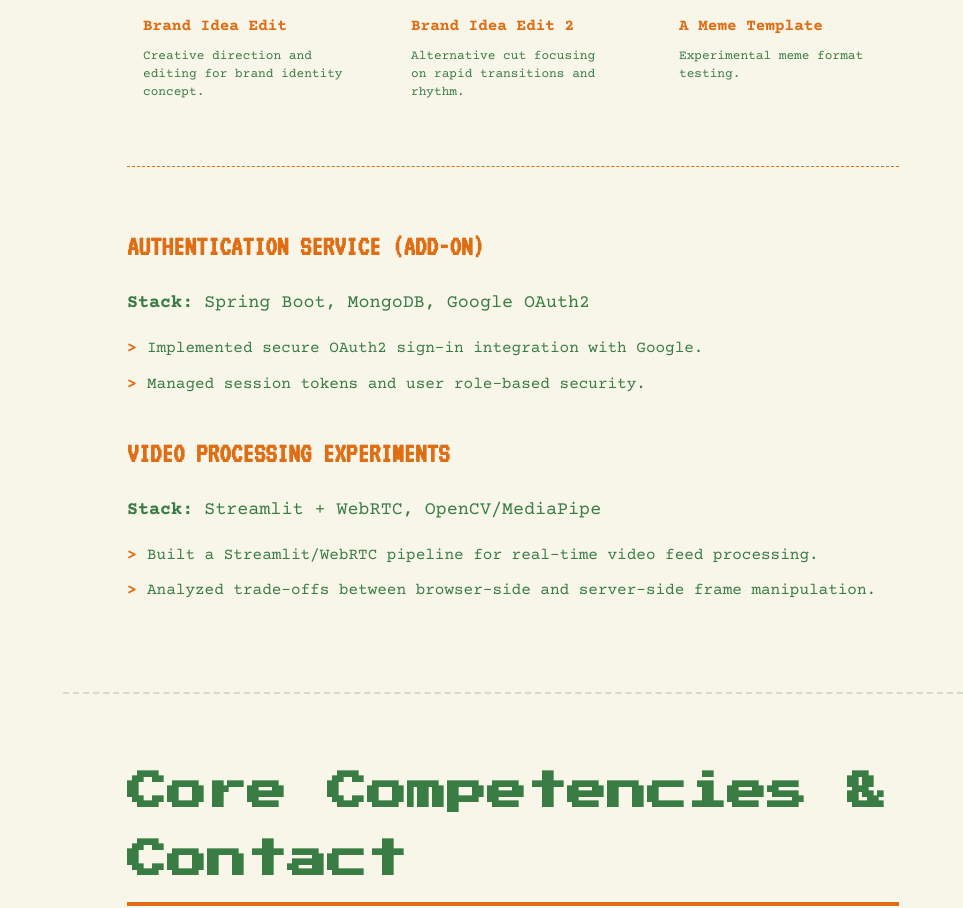
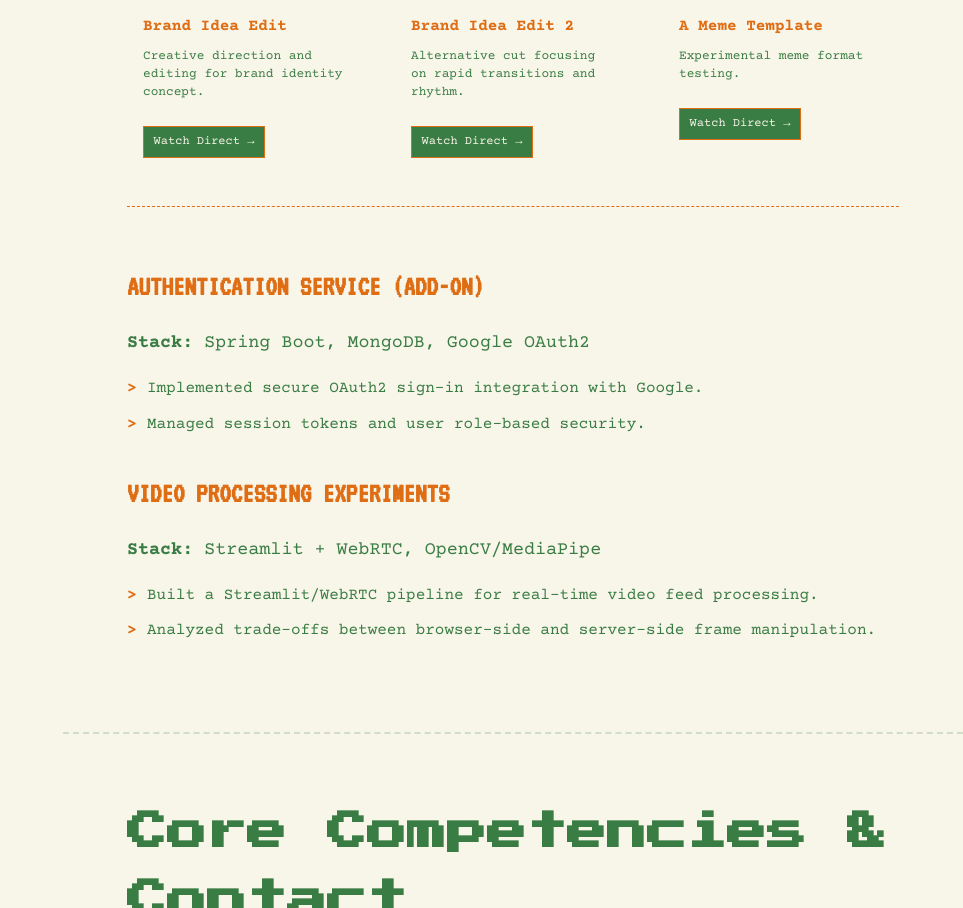
Before and after one commit to Bruh-Ryan/Portfolio, a plain HTML site: page Web/index.html in a window 1280 px wide. Shown: the part 6692-7600 px from the top of the page, without its empty margins (317-1280 px from the left). Drawn offline with nearby package versions, Linux system fonts and the light colour scheme.

Commit message:
feat: add direct video links to portfolio project descriptions

```diff
--- a/Web/index.html
+++ b/Web/index.html
@@ -340,6 +340,10 @@
                                 <p style="font-size: 0.8rem; margin-top: 0.5rem; line-height: 1.4;">Creative direction
                                     and editing for
                                     brand identity concept.</p>
+                                <a href="https://res.cloudinary.com/dk3ldu9xt/video/upload/v1768641753/brand_idea_edit_xykyg4.mp4"
+                                    target="_blank"
+                                    style="display: inline-block; margin-top: 0.5rem; padding: 0.3rem 0.6rem; background: var(--color-dark-green); color: var(--color-bg); text-decoration: none; font-size: 0.75rem; border: 1px solid var(--color-highlight);">Watch
+                                    Direct →</a>
                             </div>
                         </div>
 
@@ -358,6 +362,10 @@
                                 <p style="font-size: 0.8rem; margin-top: 0.5rem; line-height: 1.4;">Alternative cut
                                     focusing on rapid
                                     transitions and rhythm.</p>
+                                <a href="https://res.cloudinary.com/dk3ldu9xt/video/upload/v1768641172/Brand_Idea_edit_2_ptnrxq.mp4"
+                                    target="_blank"
+                                    style="display: inline-block; margin-top: 0.5rem; padding: 0.3rem 0.6rem; background: var(--color-dark-green); color: var(--color-bg); text-decoration: none; font-size: 0.75rem; border: 1px solid var(--color-highlight);">Watch
+                                    Direct →</a>
                             </div>
                         </div>
 
@@ -375,6 +383,10 @@
                                 </h4>
                                 <p style="font-size: 0.8rem; margin-top: 0.5rem; line-height: 1.4;">Experimental meme
                                     format testing.</p>
+                                <a href="https://res.cloudinary.com/dk3ldu9xt/video/upload/v1768641088/Tester_03_ad6ewg.mp4"
+                                    target="_blank"
+                                    style="display: inline-block; margin-top: 0.5rem; padding: 0.3rem 0.6rem; background: var(--color-dark-green); color: var(--color-bg); text-decoration: none; font-size: 0.75rem; border: 1px solid var(--color-highlight);">Watch
+                                    Direct →</a>
                             </div>
                         </div>
                     </div>
```
